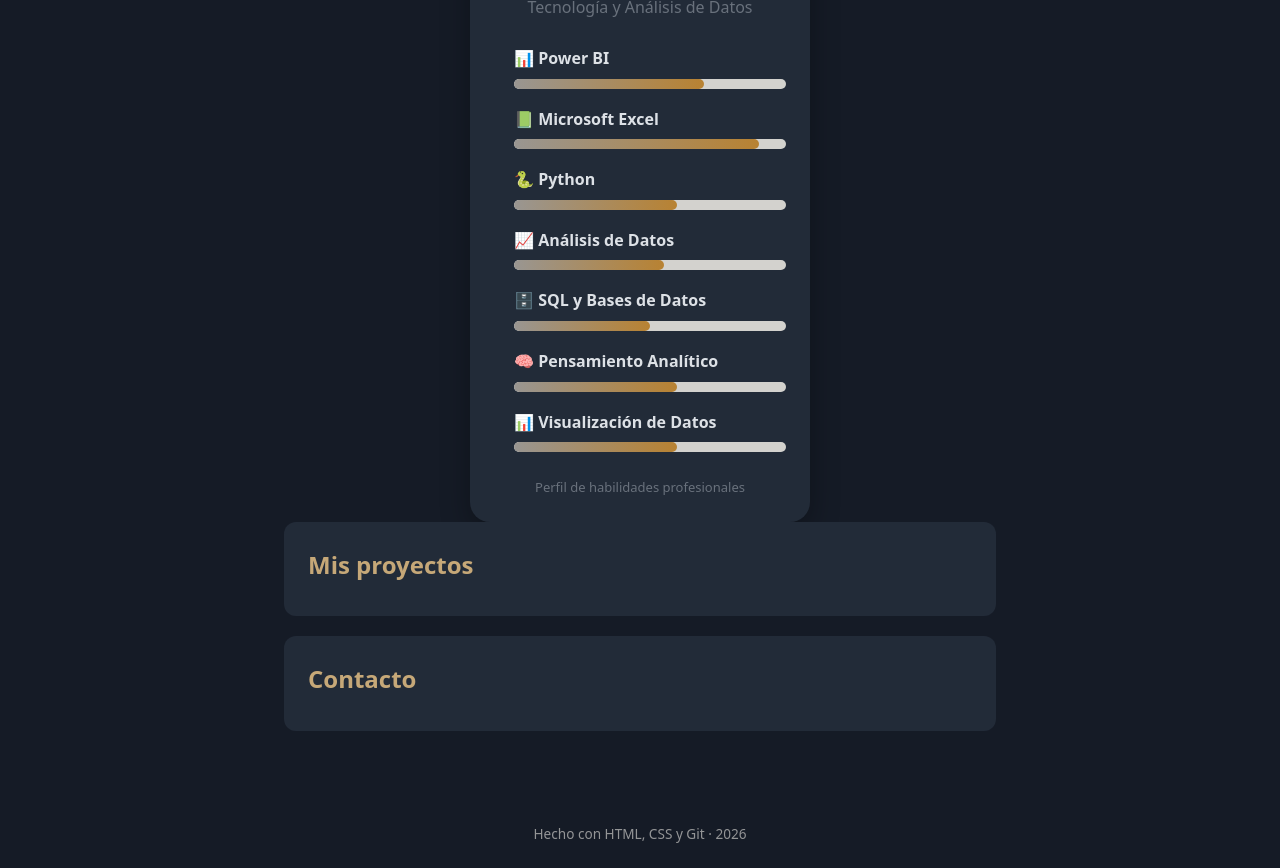
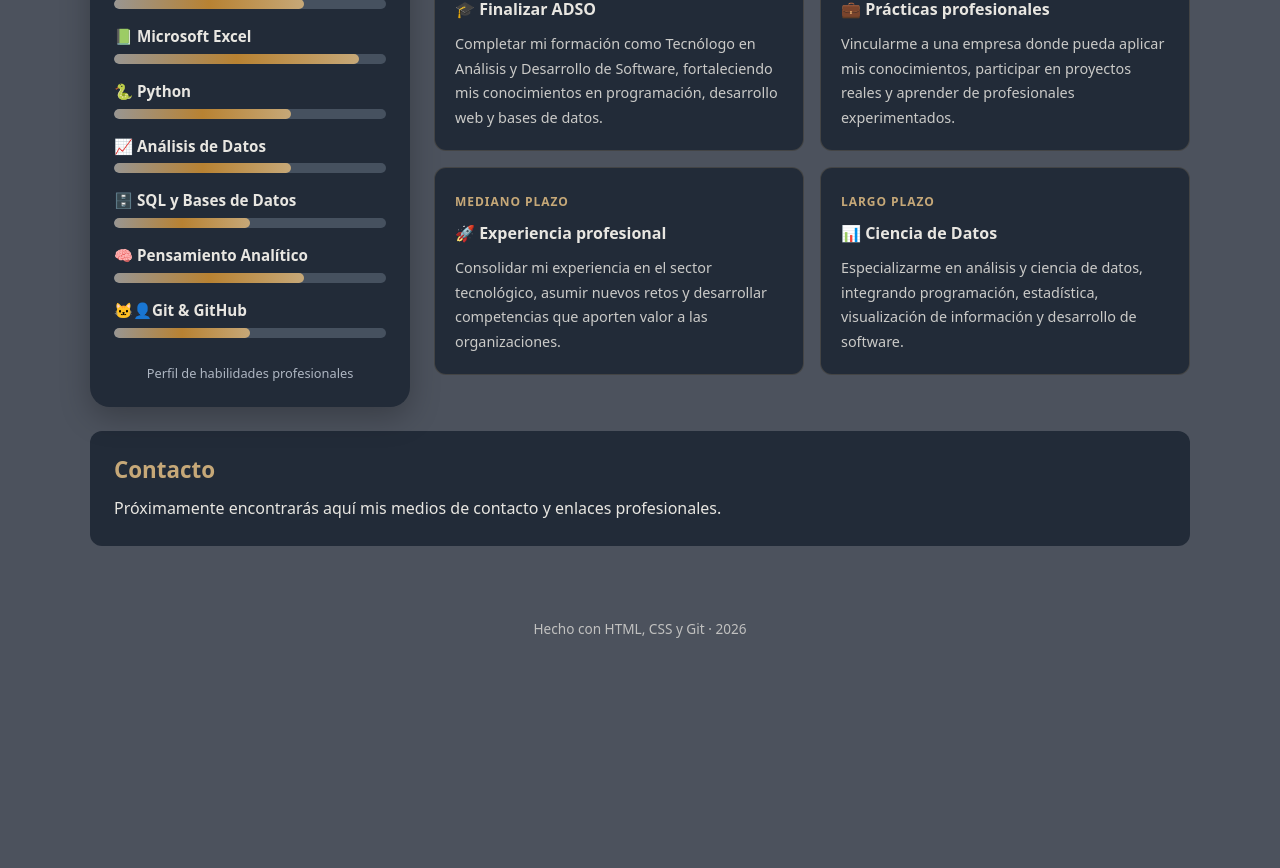
Before and after one commit to Robingr13/Portafolio, a plain HTML site: page index.html in a window 1280 px wide. Shown: the part 606-1474 px from the top of the page. After the commit the page ends 1269 px from the top, so only its background shows below. Drawn offline with Linux system fonts and the light colour scheme.

Commit message:
feat: agrega proyecos & Re-esctructura todo el código.

```diff
--- a/index.html
+++ b/index.html
@@ -3,6 +3,9 @@
 <html lang="es">
 
 <head>
+
+    <!-- Configuración del documento -->
+
     <meta charset="UTF-8">
     <meta name="viewport" content="width=device-width, initial-scale=1.0">
 
@@ -11,9 +14,12 @@
         content="Portafolio profesional de Robinson Granada. Desarrollador de software en formación, con conocimientos en Python, Excel, Power BI y análisis de datos."
     >
 
-    <title>Robinson Granada | Portafolio</title>
+    <meta name="author" content="Robinson Granada">
+
+    <title>Robinson Granada | Portafolio profesional</title>
 
     <link rel="stylesheet" href="style.css">
+
 </head>
 
 <body>
@@ -25,7 +31,7 @@
     <header class="hero">
 
         <p class="etiqueta">
-            Desarrollador(a) de software en formación · ADSO
+            Desarrollador de software en formación · ADSO
         </p>
 
         <h1>Robinson Granada</h1>
@@ -45,47 +51,52 @@
 
         <!-- SOBRE MÍ -->
 
-        <section class="sobre-mi" aria-labelledby="titulo-sobre-mi">
+        <section
+            class="sobre-mi"
+            aria-labelledby="titulo-sobre-mi"
+        >
 
-            <header>
             <h2 id="titulo-sobre-mi">Sobre mí</h2>
-            </header>
 
             <p>
-                Soy una persona responsable, comprometida y con gran interés
-                en el aprendizaje y la tecnología. Actualmente estoy
-                fortaleciendo mis conocimientos en desarrollo de software,
-                especialmente en Python, Flask, APIs y bases de datos.
+                Soy una persona responsable, comprometida y con gran
+                interés en el aprendizaje y la tecnología. Actualmente
+                estoy fortaleciendo mis conocimientos en desarrollo
+                de software, especialmente en Python, Flask, APIs y
+                bases de datos.
 
-                Me caracterizo por mi capacidad de adaptación, pensamiento
-                analítico y disposición para asumir nuevos retos.
-
-                Busco oportunidades para aplicar mis conocimientos,
-                adquirir experiencia y crecer profesionalmente en el
-                sector tecnológico.
+                Me caracterizo por mi capacidad de adaptación,
+                pensamiento analítico y disposición para asumir
+                nuevos retos. Busco oportunidades para aplicar
+                mis conocimientos, adquirir experiencia y crecer
+                profesionalmente en el sector tecnológico.
             </p>
 
         </section>
 
 
-        <!-- HABILIDADES PROFESIONALES -->
+        <!-- DISTRIBUCIÓN DE CONTENIDO -->
 
-        <section class="tarjeta-habilidades" aria-labelledby="titulo-habilidades">
+        <div class="contenedor-principal">
 
-            <header class="encabezado-tarjeta">
 
-                <h2 id="titulo-habilidades">
-                    Mis habilidades
-                </h2>
+            <!-- =================================
+                 HABILIDADES PROFESIONALES
+            ================================== -->
 
-                <p class="subtitulo">
-                    Tecnología y Análisis de Datos
-                </p>
+            <section
+                class="tarjeta-habilidades"
+                aria-labelledby="titulo-habilidades"
+            >
 
+                <header>
+                    <h2 id="titulo-habilidades"> Mis habilidades </h2>
+                    <p class="subtitulo"> Tecnología y Análisis de Datos </p>
                 </header>
 
+                <ul class="lista-habilidades">
 
-            <ul class="lista-habilidades">
+                    <!-- Power BI -->
 
                     <li class="habilidad">
 
@@ -94,19 +105,18 @@
                         <div
                             class="barra"
                             role="progressbar"
-                        aria-label="Nivel de habilidad en Power BI"
+                            aria-label="Power BI"
                             aria-valuemin="0"
                             aria-valuemax="100"
                             aria-valuenow="70"
                         >
-                        <span
-                            class="progreso"
-                            style="--progreso: 70%"
-                        ></span>
+                            <span class="progreso progreso--70"></span>
                         </div>
 
                     </li>
 
+
+                    <!-- Excel -->
 
                     <li class="habilidad">
 
@@ -115,19 +125,18 @@
                         <div
                             class="barra"
                             role="progressbar"
-                        aria-label="Nivel de habilidad en Microsoft Excel"
+                            aria-label="Microsoft Excel"
                             aria-valuemin="0"
                             aria-valuemax="100"
                             aria-valuenow="90"
                         >
-                        <span
-                            class="progreso"
-                            style="--progreso: 90%"
-                        ></span>
+                            <span class="progreso progreso--90"></span>
                         </div>
 
                     </li>
 
+
+                    <!-- Python -->
 
                     <li class="habilidad">
 
@@ -136,19 +145,18 @@
                         <div
                             class="barra"
                             role="progressbar"
-                        aria-label="Nivel de habilidad en Python"
+                            aria-label="Python"
                             aria-valuemin="0"
                             aria-valuemax="100"
-                        aria-valuenow="60"
+                            aria-valuenow="65"
                         >
-                        <span
-                            class="progreso"
-                            style="--progreso: 60%"
-                        ></span>
+                            <span class="progreso progreso--65"></span>
                         </div>
 
                     </li>
 
+
+                    <!-- Análisis de datos -->
 
                     <li class="habilidad">
 
@@ -157,19 +165,18 @@
                         <div
                             class="barra"
                             role="progressbar"
-                        aria-label="Nivel de habilidad en análisis de datos"
+                            aria-label="Análisis de Datos"
                             aria-valuemin="0"
                             aria-valuemax="100"
-                        aria-valuenow="55"
+                            aria-valuenow="65"
                         >
-                        <span
-                            class="progreso"
-                            style="--progreso: 55%"
-                        ></span>
+                            <span class="progreso progreso--65"></span>
                         </div>
 
                     </li>
 
+
+                    <!-- SQL -->
 
                     <li class="habilidad">
 
@@ -178,19 +185,18 @@
                         <div
                             class="barra"
                             role="progressbar"
-                        aria-label="Nivel de habilidad en SQL y bases de datos"
+                            aria-label="SQL y Bases de Datos"
                             aria-valuemin="0"
                             aria-valuemax="100"
                             aria-valuenow="50"
                         >
-                        <span
-                            class="progreso"
-                            style="--progreso: 50%"
-                        ></span>
+                            <span class="progreso progreso--50"></span>
                         </div>
 
                     </li>
 
+
+                    <!-- Pensamiento analítico -->
 
                     <li class="habilidad">
 
@@ -199,36 +205,32 @@
                         <div
                             class="barra"
                             role="progressbar"
-                        aria-label="Nivel de habilidad en pensamiento analítico"
+                            aria-label="Pensamiento Analítico"
                             aria-valuemin="0"
                             aria-valuemax="100"
-                        aria-valuenow="60"
+                            aria-valuenow="70"
                         >
-                        <span
-                            class="progreso"
-                            style="--progreso: 60%"
-                        ></span>
+                            <span class="progreso progreso--70"></span>
                         </div>
 
                     </li>
 
 
+                    <!-- Visualización de datos -->
+
                     <li class="habilidad">
 
-                    <h3>📊 Visualización de Datos</h3>
+                        <h3>🐱‍👤Git & GitHub</h3>
 
                         <div
                             class="barra"
                             role="progressbar"
-                        aria-label="Nivel de habilidad en visualización de datos"
+                            aria-label="Visualización de Datos"
                             aria-valuemin="0"
                             aria-valuemax="100"
-                        aria-valuenow="60"
+                            aria-valuenow="50"
                         >
-                        <span
-                            class="progreso"
-                            style="--progreso: 60%"
-                        ></span>
+                            <span class="progreso progreso--50"></span>
                         </div>
 
                     </li>
@@ -243,30 +245,138 @@
             </section>
 
 
-        <!-- PROYECTOS -->
+            <!-- =================================
+                 OBJETIVOS PROFESIONALES
+            ================================== -->
 
-        <section class="proyectos" aria-labelledby="titulo-proyectos">
+            <section
+                class="proyectos"
+                aria-labelledby="titulo-proyectos"
+            >
 
-            <header>
-                <h2 id="titulo-proyectos">Mis proyectos</h2>
+                <header class="encabezado-proyectos">
+
+                    <h2 id="titulo-proyectos">
+                        Mis objetivos profesionales
+                    </h2>
+
+                    <p>
+                        Mi visión de crecimiento académico y profesional.
+                    </p>
+
                 </header>
 
-            <!-- Aquí se incorporarán los proyectos -->
+
+                <div class="contenedor-proyectos">
+
+
+                    <!-- Objetivo 1 -->
+
+                    <article class="proyecto">
+
+                        <span class="categoria">
+                            Corto plazo
+                        </span>
+
+                        <h3>🎓 Finalizar ADSO</h3>
+
+                        <p>
+                            Completar mi formación como Tecnólogo en
+                            Análisis y Desarrollo de Software,
+                            fortaleciendo mis conocimientos en
+                            programación, desarrollo web y bases de datos.
+                        </p>
+
+                    </article>
+
+
+                    <!-- Objetivo 2 -->
+
+                    <article class="proyecto">
+
+                        <span class="categoria">
+                            Mediano plazo
+                        </span>
+
+                        <h3>💼 Prácticas profesionales</h3>
+
+                        <p>
+                            Vincularme a una empresa donde pueda aplicar
+                            mis conocimientos, participar en proyectos
+                            reales y aprender de profesionales
+                            experimentados.
+                        </p>
+
+                    </article>
+
+
+                    <!-- Objetivo 3 -->
+
+                    <article class="proyecto">
+
+                        <span class="categoria">
+                            Mediano plazo
+                        </span>
+
+                        <h3>🚀 Experiencia profesional</h3>
+
+                        <p>
+                            Consolidar mi experiencia en el sector
+                            tecnológico, asumir nuevos retos y
+                            desarrollar competencias que aporten
+                            valor a las organizaciones.
+                        </p>
+
+                    </article>
+
+
+                    <!-- Objetivo 4 -->
+
+                    <article class="proyecto">
+
+                        <span class="categoria">
+                            Largo plazo
+                        </span>
+
+                        <h3>📊 Ciencia de Datos</h3>
+
+                        <p>
+                            Especializarme en análisis y ciencia
+                            de datos, integrando programación,
+                            estadística, visualización de información
+                            y desarrollo de software.
+                        </p>
+
+                    </article>
+
+
+                </div>
 
             </section>
 
+        </div>
 
-        <!-- CONTACTO -->
 
-        <section class="contacto" aria-labelledby="titulo-contacto">
+        <!-- =================================
+             CONTACTO
+        ================================== -->
 
-            <header>
-                <h2 id="titulo-contacto">Contacto</h2>
-            </header>
+        <section
+            class="contacto"
+            aria-labelledby="titulo-contacto"
+        >
 
-            <!-- Aquí se incorporarán los medios de contacto -->
+            <h2 id="titulo-contacto">
+                Contacto
+            </h2>
+
+            <p>
+                Próximamente encontrarás aquí mis medios de contacto
+                y enlaces profesionales.
+            </p>
 
         </section>
+
 
     </main>
 
@@ -284,4 +394,5 @@
     </footer>
 
 </body>
+
 </html>
--- a/style.css
+++ b/style.css
@@ -5,20 +5,28 @@
 
 :root {
     /* Colores principales */
-    --fondo: #151B26;
+    --fondo: #4C525D;
     --tarjeta: #222B38;
     --texto: #E8E6E1;
     --acento: #C6A878;
 
     /* Colores secundarios */
-    --tarjeta-clara: #E8E6E1;
-    --texto-oscuro: #dde1e6;
-    --texto-secundario: #69717C;
-    --borde: #D3D2CE;
+    --texto-secundario: #AEB6C2;
+    --borde: rgba(198, 168, 120, 0.20);
+    --barra-fondo: #46515F;
 
     /* Sombras */
-    --sombra: rgba(0, 0, 0, 0.3);
+    --sombra: rgba(0, 0, 0, 0.25);
+
+    /* Dimensiones */
+    --ancho-contenido: 1100px;
+    --ancho-habilidades: 320px;
+
+    /* Bordes */
+    --radio-tarjeta: 12px;
+    --radio-grande: 20px;
 }
+
 
 /* =========================================
    2. CONFIGURACIÓN GENERAL
@@ -31,14 +39,34 @@
 }
 
 body {
+    min-height: 100vh;
     font-family: system-ui, -apple-system, "Segoe UI", sans-serif;
     background: var(--fondo);
     color: var(--texto);
     line-height: 1.6;
 }
 
+h1,
+h2,
+h3 {
+    line-height: 1.3;
+}
+
+h2 {
+    color: var(--acento);
+    font-size: 1.4rem;
+    margin-bottom: 12px;
+}
+
+main {
+    width: min(100% - 48px, var(--ancho-contenido));
+    margin: 0 auto;
+    padding-bottom: 48px;
+}
+
+
 /* =========================================
-   3. ENCABEZADO
+   3. ENCABEZADO PRINCIPAL
 ========================================= */
 
 .hero {
@@ -53,123 +81,255 @@ body {
     text-transform: uppercase;
 }
 
-h1 {
-    font-size: 2.8rem;
+.hero h1 {
+    font-size: clamp(2rem, 5vw, 2.8rem);
     margin: 8px 0;
 }
 
 .lema {
-    opacity: 0.8;
+    color: var(--texto);
+    opacity: 0.85;
 }
 
+
 /* =========================================
-   4. CONTENIDO PRINCIPAL
+   4. SOBRE MÍ
 ========================================= */
-
-main {
-    max-width: 760px;
-    margin: 0 auto;
-    padding: 0 24px 48px;
-}
-
-section {
-    background: var(--tarjeta);
-    border-radius: 12px;
-    padding: 24px;
-    margin-bottom: 20px;
-}
 
 .sobre-mi {
     background: var(--tarjeta);
-    border-radius: 12px;
     padding: 24px;
-    margin-bottom: 20px;
+    border-radius: var(--radio-tarjeta);
+    margin-bottom: 24px;
 }
 
-h2 {
-    color: var(--acento);
-    margin-bottom: 8px;
+.sobre-mi p {
+    color: var(--texto);
+    opacity: 0.9;
 }
 
-ul {
-    padding-left: 20px;
+
+/* =========================================
+   5. DISTRIBUCIÓN PRINCIPAL
+========================================= */
+
+.contenedor-principal {
+    display: grid;
+    grid-template-columns: var(--ancho-habilidades) minmax(0, 1fr);
+    align-items: start;
+    gap: 24px;
 }
 
-a {
-    color: var(--acento);
-}
 
 /* =========================================
-   5. TARJETA DE PERFIL
+   6. TARJETA DE HABILIDADES
 ========================================= */
 
 .tarjeta-habilidades {
     background: var(--tarjeta);
-    width: 340px;
+    width: 100%;
     padding: 24px;
-    border-radius: 20px;
+    border-radius: var(--radio-grande);
     box-shadow: 0 10px 30px var(--sombra);
     text-align: center;
-    margin: 0 auto;
-}
-
-h3 {
-    color: var(--texto-oscuro);
-    margin-bottom: 5px;
 }
 
 .subtitulo {
     color: var(--texto-secundario);
+    font-size: 0.9rem;
     margin-bottom: 25px;
 }
 
-/* =========================================
-   6. HABILIDADES Y PROGRESO
-========================================= */
+.lista-habilidades {
+    list-style: none;
+}
 
 .habilidad {
     text-align: left;
     margin-bottom: 18px;
 }
 
-.lista-habilidades {
-    list-style: none;
+.habilidad h3 {
+    color: var(--texto);
+    font-size: 0.95rem;
+    font-weight: 600;
+    margin-bottom: 7px;
 }
 
-.habilidad h3 {
-    margin-bottom: 7px;
-    color: var(--texto-oscuro);
-    font-size: 1rem;
-}
+
+/* =========================================
+   7. BARRAS DE PROGRESO
+========================================= */
 
 .barra {
-    background: var(--borde);
     height: 10px;
+    background: var(--barra-fondo);
     border-radius: 10px;
     overflow: hidden;
 }
 
 .progreso {
     display: block;
-    width: var(--progreso);
     height: 100%;
-    background: linear-gradient(90deg, #999692,#b88232);
-    border-radius: 10px;
+    background: linear-gradient(
+        90deg,
+        #999692,
+        #B88232,
+        var(--acento)
+    );
+    border-radius: inherit;
+}
+
+/* Porcentajes de habilidades */
+
+.progreso--65 {
+    width: 65%;
+}
+
+.progreso--90 {
+    width: 90%;
+}
+
+.progreso--75 {
+    width: 75%;
+}
+
+.progreso--70 {
+    width: 70%;
+}
+
+.progreso--50 {
+    width: 50%;
 }
 
 .pie {
     margin-top: 25px;
     color: var(--texto-secundario);
-    font-size: 13px;
+    font-size: 0.8rem;
 }
 
+
 /* =========================================
-   7. PIE DE PÁGINA
+   8. OBJETIVOS PROFESIONALES
 ========================================= */
 
-footer {
+.proyectos {
+    min-width: 0;
+}
+
+.encabezado-proyectos {
+    margin-bottom: 20px;
+}
+
+.encabezado-proyectos p {
+    color: var(--texto);
+    opacity: 0.85;
+    font-size: 0.9rem;
+}
+
+.contenedor-proyectos {
+    display: grid;
+    grid-template-columns: repeat(2, minmax(0, 1fr));
+    gap: 16px;
+}
+
+
+/* Tarjetas individuales */
+
+.proyecto {
+    background: var(--tarjeta);
+    padding: 20px;
+    border-radius: var(--radio-tarjeta);
+    border: 1px solid var(--borde);
+}
+
+.categoria {
+    display: inline-block;
+    color: var(--acento);
+    font-size: 0.75rem;
+    font-weight: 700;
+    text-transform: uppercase;
+    letter-spacing: 0.08em;
+    margin-bottom: 12px;
+}
+
+.proyecto h3 {
+    color: var(--texto);
+    font-size: 1rem;
+    margin-bottom: 12px;
+}
+
+.proyecto p {
+    color: var(--texto);
+    opacity: 0.85;
+    font-size: 0.9rem;
+    line-height: 1.7;
+}
+
+
+/* =========================================
+   9. CONTACTO
+========================================= */
+
+.contacto {
+    background: var(--tarjeta);
+    padding: 24px;
+    border-radius: var(--radio-tarjeta);
+    margin-top: 24px;
+}
+
+
+/* =========================================
+   10. PIE DE PÁGINA
+========================================= */
+
+.footer {
     text-align: center;
     padding: 24px;
-    opacity: 0.6;
+    color: var(--texto);
+    opacity: 0.75;
     font-size: 0.85rem;
 }
+
+
+/* =========================================
+   11. DISEÑO RESPONSIVE
+========================================= */
+
+/* Tabletas */
+
+@media (max-width: 850px) {
+
+    .contenedor-principal {
+        grid-template-columns: 1fr;
+    }
+
+    .tarjeta-habilidades {
+        max-width: 100%;
+    }
+
+}
+
+/* Dispositivos móviles */
+
+@media (max-width: 520px) {
+
+    main {
+        width: min(100% - 32px, var(--ancho-contenido));
+    }
+
+    .hero {
+        padding: 60px 16px 36px;
+    }
+
+    .sobre-mi,
+    .tarjeta-habilidades,
+    .contacto {
+        padding: 20px;
+    }
+
+    .contenedor-proyectos {
+        grid-template-columns: 1fr;
+    }
+
+}
```
Lines whose indentation alone changed are shown as unchanged.
